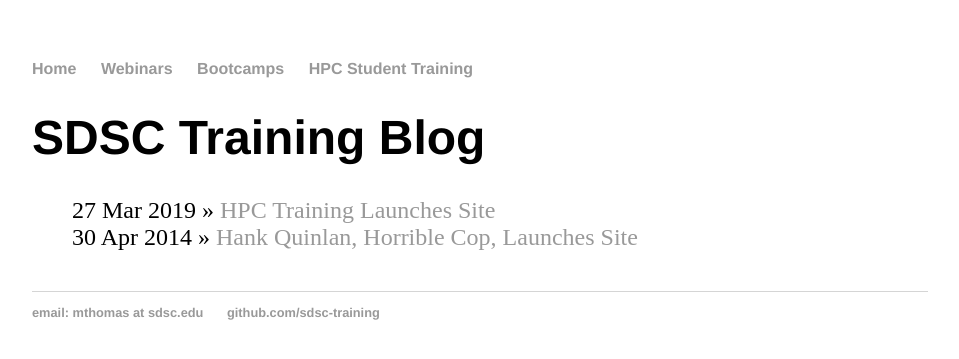
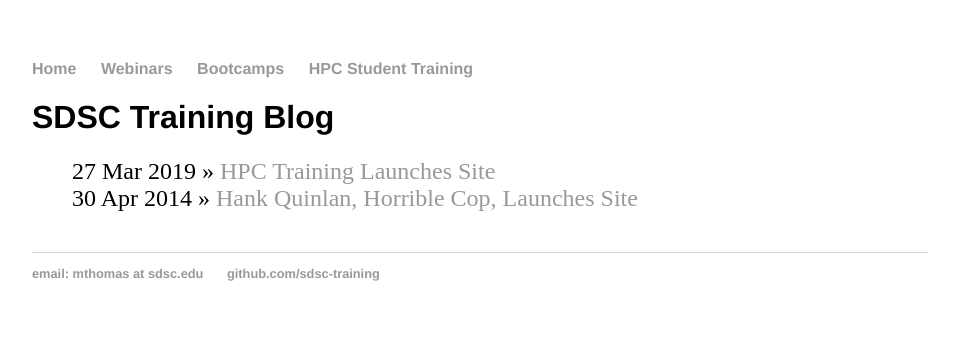
Before and after one commit to sdsc-training/sdsc-training.github.io, a Jekyll site: the page built from blog/index.html, in a window 1280 px wide. Shown: the top 359 px of the page, without its empty margins (160-1119 px from the left). Built offline with Jekyll 4.4.1, drawn with Linux system fonts in a browser that asks for light colours.

Commit message:
tweaking css

```diff
--- a/css/main.css
+++ b/css/main.css
@@ -20,7 +20,7 @@
     text-decoration: underline;
 }
 h1 {
-    font-size: 3em;
+    font-size: 2em;
     font-family:'Helvetica', 'Arial', 'Sans-Serif';
 }
 p {
--- a/index.html
+++ b/index.html
@@ -2,6 +2,7 @@
 layout: default
 title: SDSC HPC Training
 ---
+<h3><font color="b30000">SDSC HPC Training for Advanced Computing Users</font> </h3>
 <h2><font color="b30000">SDSC HPC Training for Advanced Computing Users</font> </h2>
 <p>
 This GitHub repo will provide materials to support SDSC training classes and workshops.
```
